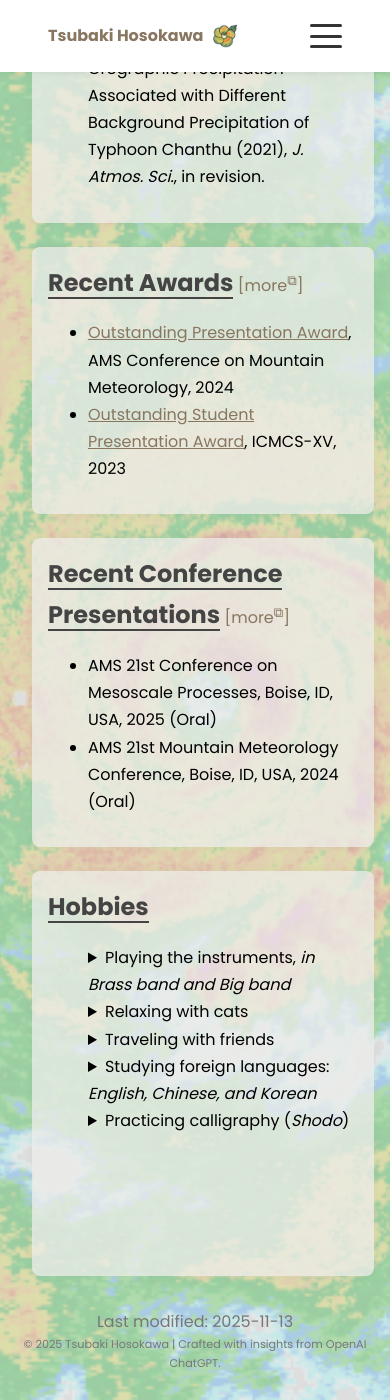
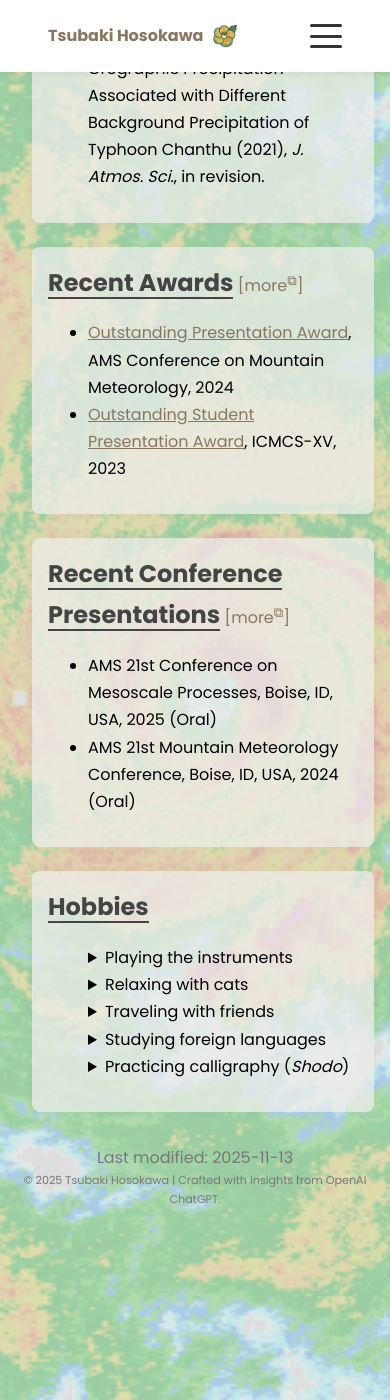
Before and after one commit to tsubakih07/tsubaki_homepage, a Jekyll site: the page built from index.html, in a window 390 px wide and 1400 px high, scrolled down 1707 px. Built offline with Jekyll 4.4.1, drawn with Linux system fonts in a browser that asks for light colours.

Commit message:
updated hobbies section

```diff
--- a/assets/css/index.css
+++ b/assets/css/index.css
@@ -39,18 +39,21 @@
   flex-wrap: wrap;
 }
 .hobbies-list {
-  flex: 1 1 300px;
+  /* flex: 1 1 300px; */
+    margin-left: 0rem;
+
 }
 @media (max-width: 800px) {
   .hobbies-container {
-    flex-direction: column;
+    /* flex-direction: column; */
     align-items: stretch;
   }
   .hobbies-photo {
-    margin-left: 0;
+    margin-left: 1rem;
     margin-top: 0;
     align-self: center;
     max-width: 100%;
     height: auto;
+    flex-direction: row;
   }
 }
--- a/index.html
+++ b/index.html
@@ -79,29 +79,31 @@
   <div class="hobbies-container">
     <ul class="hobbies-list">
       <details>
-        <summary>Playing the instruments, <em>in Brass band and Big band</em></summary>
+        <summary>Playing the instruments</summary>
+        <em>Played in Brass band and Big band</em>
         <ul>
           <li>Trumpet (Elementary School)</li>
           <li>Euphonium (Middle and High School)</li>
           <li>Trombone (Middle, High School, and University)</li>
-          <li>Guitar (xOccasionally)</li>
+          <li>Guitar (Occasionally)</li>
         </ul>
       </details>
       <details>
         <summary>Relaxing with cats</summary>
-          <div class="hobbies-photo">
-          <img src="{{ '/assets/images/cat.png' | relative_url }}" alt="猫画像" style="height: 100px; width: auto;">
+        <div class="hobbies-photo" style="display:flex; flex-direction:column; align-items:center; gap:0.5rem;">
+          <div>Meow!🐾</div>
+          <img src="{{ '/assets/images/cat.png' | relative_url }}" alt="猫の写真" style="height:200px; width:auto;">
         </div>
       </details>
       <details>
         <summary>Traveling with friends</summary>
         <ul>
-          <li>Japan: Okinawa, Hokkaido, Tokyo, Kyoto, Osaka, Hiroshima, Fukuoka, etc.</li>
-          <li>Overseas: Taiwan, South Korea, Thailand, Malaysia, Singapore, Hawaii</li>
+          <!-- <li>Japan: Okinawa, Hokkaido, Tokyo, Kyoto, Osaka, Hiroshima, Fukuoka, Miyazaki, Nagasaki, Oita etc.</li> -->
+          <li>Overseas: Taiwan, South Korea, Thailand, Malaysia, Singapore, US (Hawaii, Idaho, Colorado)</li>
         </ul>
       </details>
       <details>
-        <summary>Studying foreign languages: <em>English, Chinese, and Korean</em></summary>
+        <summary>Studying foreign languages</summary>
         <ul>
           <li>English: TOEFL 89</li>
           <li>Chinese: TOCFL B1</li>
```
Also changed, not shown: other parts of index.html (+1 -1 lines), index_ja.html (+15 -2 lines).
